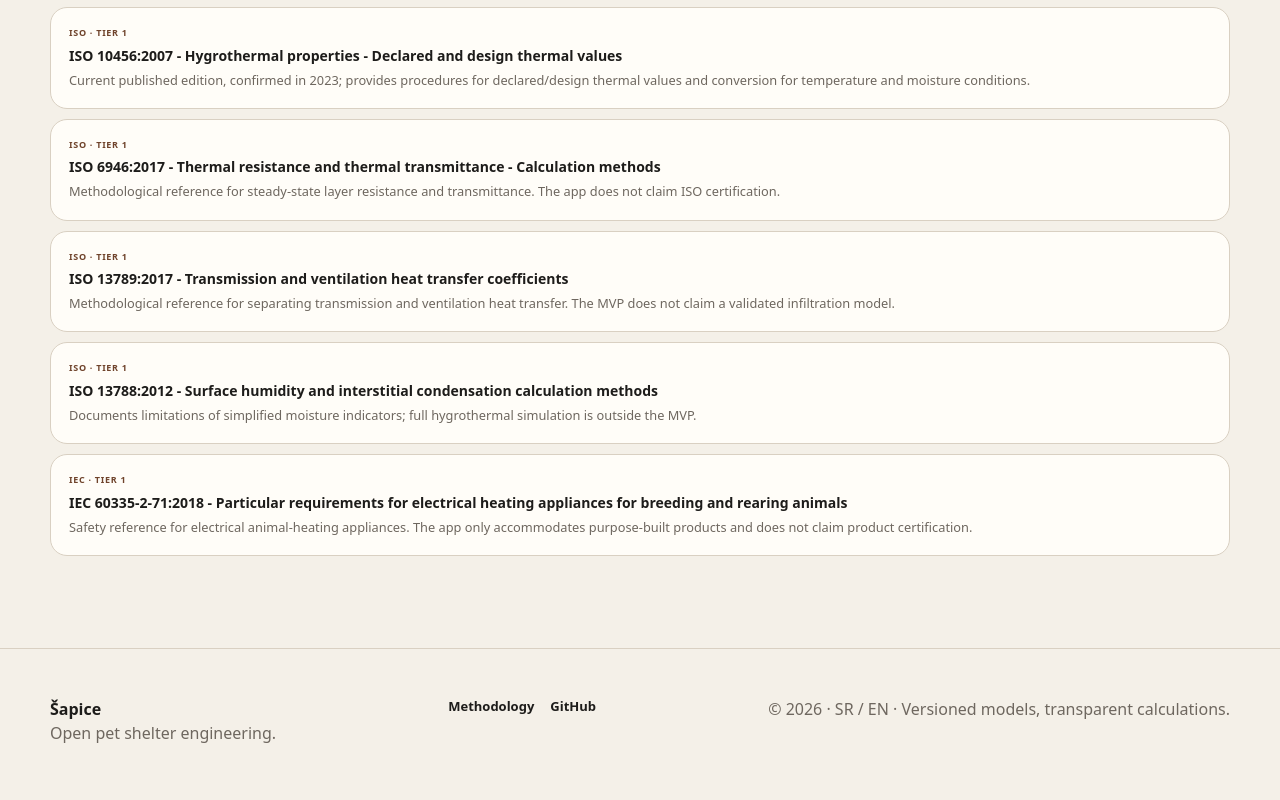
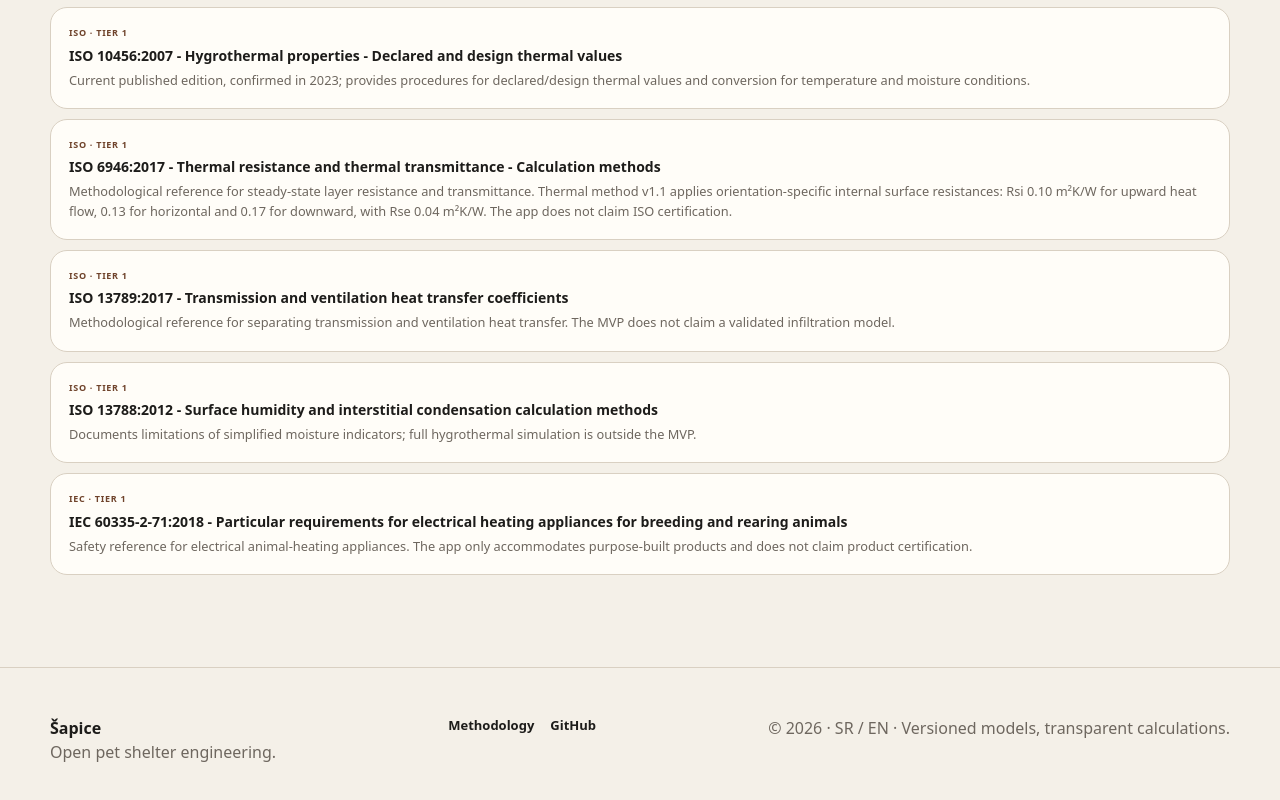
Before and after one commit to zoxknez/sapice, a Next.js app: page /en/methodology in a window 1280 px wide. Shown: the part 2284-3084 px from the top of the page. Built offline with nearby package versions, Linux system fonts and the light colour scheme; no server answers.

Commit message:
data: document orientation-specific ISO 6946 surface resistances

```diff
--- a/src/data/sources.ts
+++ b/src/data/sources.ts
@@ -97,8 +97,8 @@ export const sources: Record<string, SourceRecord> = {
     url: "https://www.iso.org/standard/65708.html",
     accessedAt: "2026-09-27",
     tier: 1,
-    topics: ["thermal", "u-value", "r-value"],
-    notes: "Methodological reference for steady-state layer resistance and transmittance. The app does not claim ISO certification."
+    topics: ["thermal", "u-value", "r-value", "surface-resistance"],
+    notes: "Methodological reference for steady-state layer resistance and transmittance. Thermal method v1.1 applies orientation-specific internal surface resistances: Rsi 0.10 m²K/W for upward heat flow, 0.13 for horizontal and 0.17 for downward, with Rse 0.04 m²K/W. The app does not claim ISO certification."
   },
   "iso-13789-2017": {
     id: "iso-13789-2017",
```
